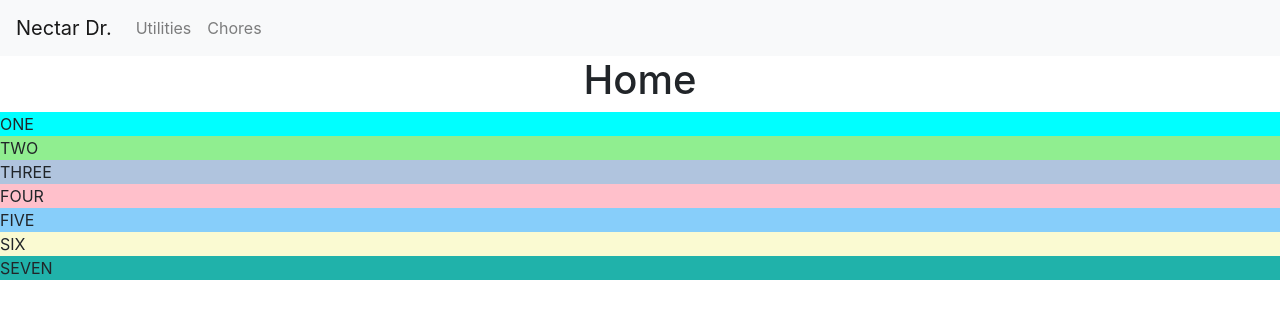
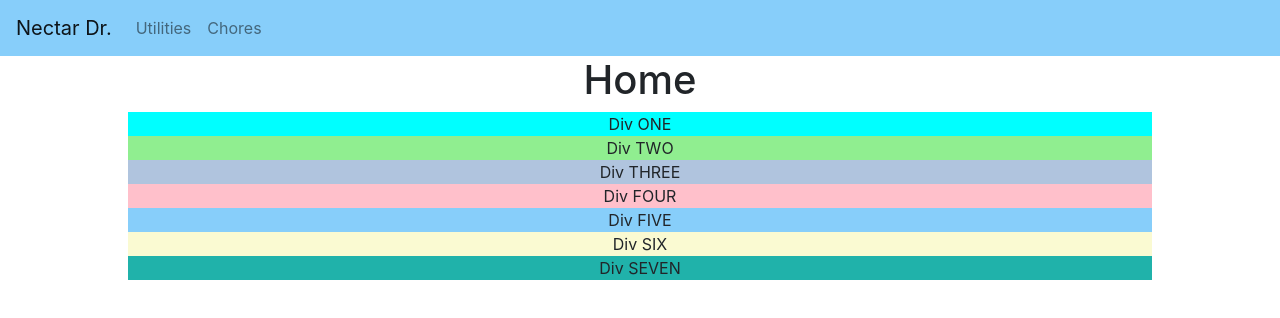
Before and after one commit to Shtever/Nectar, a plain HTML site: page index.html in a window 1280 px wide. Drawn offline with nearby package versions, Linux system fonts and the light colour scheme.

Commit message:
added TODO to pages. Minor styling.

```diff
--- a/index.html
+++ b/index.html
@@ -5,8 +5,7 @@
     <meta charset="UTF-8">
     <meta name="viewport" content="width=device-width, initial-scale=1.0">
     <title>Home</title>
-    <!-- Stylesheet  -->
-    <link rel="stylesheet" href="style.css">
+
 
     <!-- Bootstrap  -->
     <script src="https://code.jquery.com/jquery-3.4.1.slim.min.js"
@@ -24,13 +23,17 @@
     <!-- JQuery  -->
     <script src="https://code.jquery.com/jquery-3.4.1.slim.js"
         integrity="sha256-BTlTdQO9/fascB1drekrDVkaKd9PkwBymMlHOiG+qLI=" crossorigin="anonymous"></script>
+
+            <!-- Stylesheet  -->
+    <link rel="stylesheet" href="style.css">
 </head>
 
 <body>
     <!-- NAVBAR  -->
     <nav class="navbar navbar-expand-lg navbar-light bg-light">
         <a class="navbar-brand active" href="#">Nectar Dr.<span class="sr-only">(current)</span></a>
-    <button class="navbar-toggler" type="button" data-toggle="collapse" data-target="#navbarSupportedContent" aria-controls="navbarSupportedContent" aria-expanded="false" aria-label="Toggle navigation">
+        <button class="navbar-toggler" type="button" data-toggle="collapse" data-target="#navbarSupportedContent"
+            aria-controls="navbarSupportedContent" aria-expanded="false" aria-label="Toggle navigation">
             <span class="navbar-toggler-icon"></span>
         </button>
 
@@ -48,14 +51,16 @@
 
 
     <div id="container">
-        <div id="title"><h1>Home</h1></div>
-        <div id="a">ONE</div>
-        <div id="b">TWO</div>
-        <div id="c">THREE</div>
-        <div id="d">FOUR</div>
-        <div id="e">FIVE</div>
-        <div id="f">SIX</div>
-        <div id="g">SEVEN</div>
+        <div id="title">
+            <h1>Home</h1>
+        </div>
+        <div class="items" id="a">Div ONE</div>
+        <div class="items" id="b">Div TWO</div>
+        <div class="items" id="c">Div THREE</div>
+        <div class="items" id="d">Div FOUR</div>
+        <div class="items" id="e">Div FIVE</div>
+        <div class="items" id="f">Div SIX</div>
+        <div class="items" id="g">Div SEVEN</div>
     </div>
 </body>
 
--- a/style.css
+++ b/style.css
@@ -1,5 +1,18 @@
 #title {
     text-align: center;
+}
+
+#container {
+    width: 80%;
+    margin: 0 auto;
+}
+
+.items{
+    justify-content: center;
+}
+
+.navbar, .bg-light {
+    background-color: lightskyblue !important;
 }
 
 #a {
```
Also changed, not shown: chore.html (+8 -10 lines), util.html (+8 -10 lines). Lines whose indentation alone changed are shown as unchanged.
